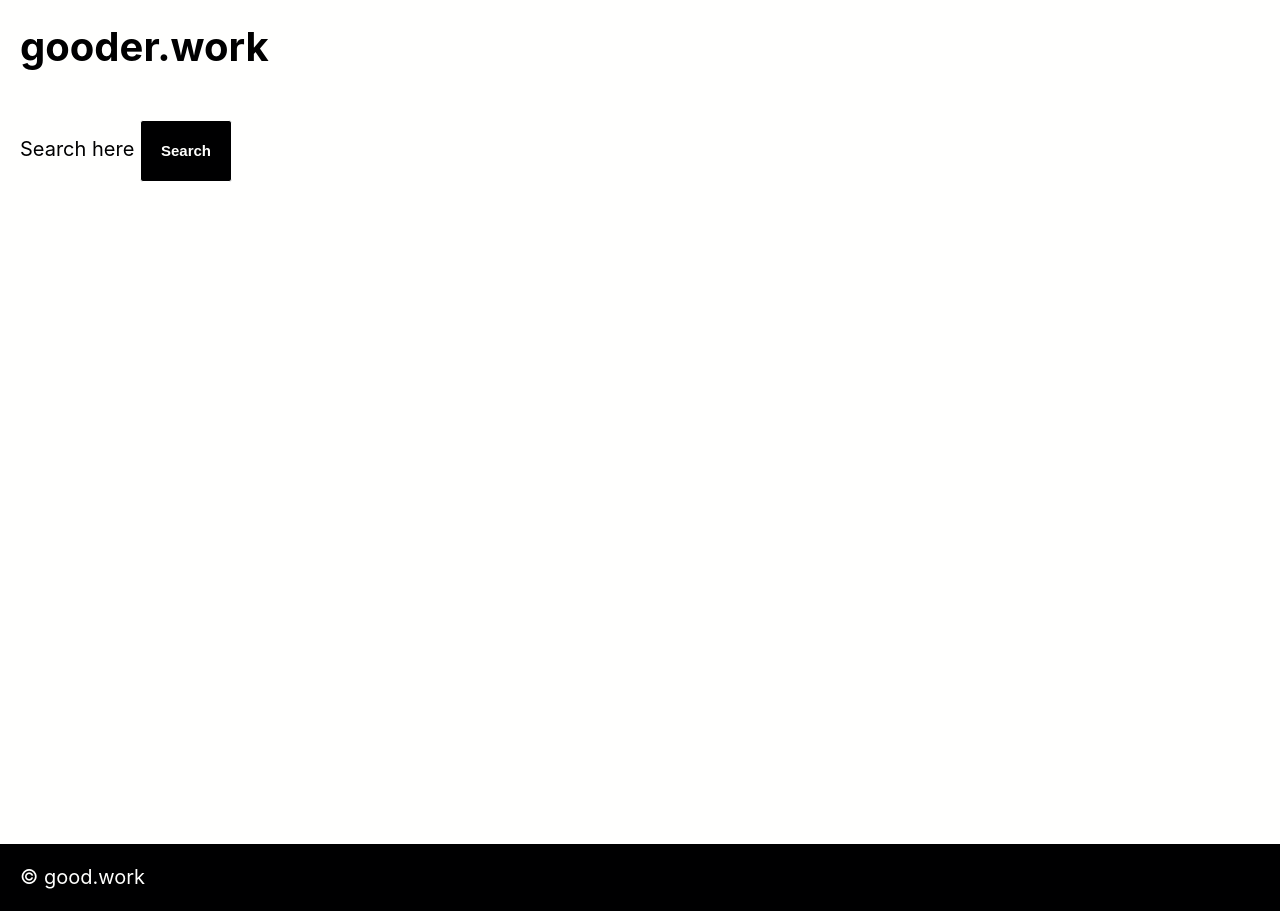
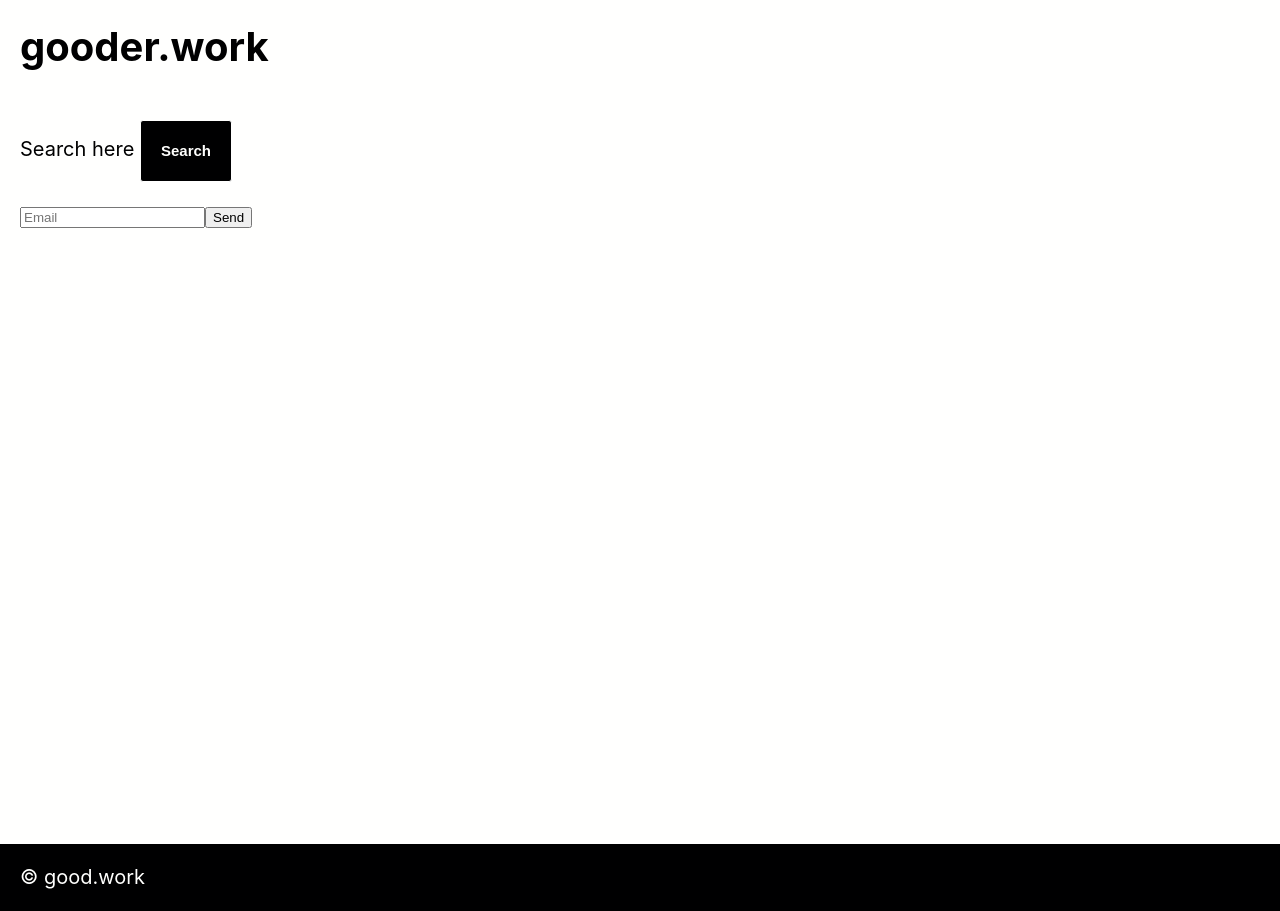
Before and after one commit to gooder-work/gooder.work, a React (Vite) app: page /search in a window 1280 px wide. Built offline with nearby package versions, Linux system fonts and the light colour scheme.

Commit message:
email form

```diff
--- a/src/routes/search.tsx
+++ b/src/routes/search.tsx
@@ -4,7 +4,17 @@ import { FunctionComponent } from 'react'
 import { Link, RouteComponentProps } from 'react-router-dom'
 
 import { Button } from '../components/button'
+import { mutate } from '../components/query'
 
 export const Search: FunctionComponent<RouteComponentProps<any>> = props => {
-  return <p>Search here <Button>Search</Button></p>
+  return <>
+    <p>Search here <Button>Search</Button></p>
+    <form onSubmit={e => {
+      e.preventDefault()
+      mutate('notification_signup', { email: e.currentTarget.email.value })
+    }}>
+      <input type='email' name='email' placeholder='Email' />
+      <button type='submit'>Send</button>
+    </form>
+  </>
 }
```
